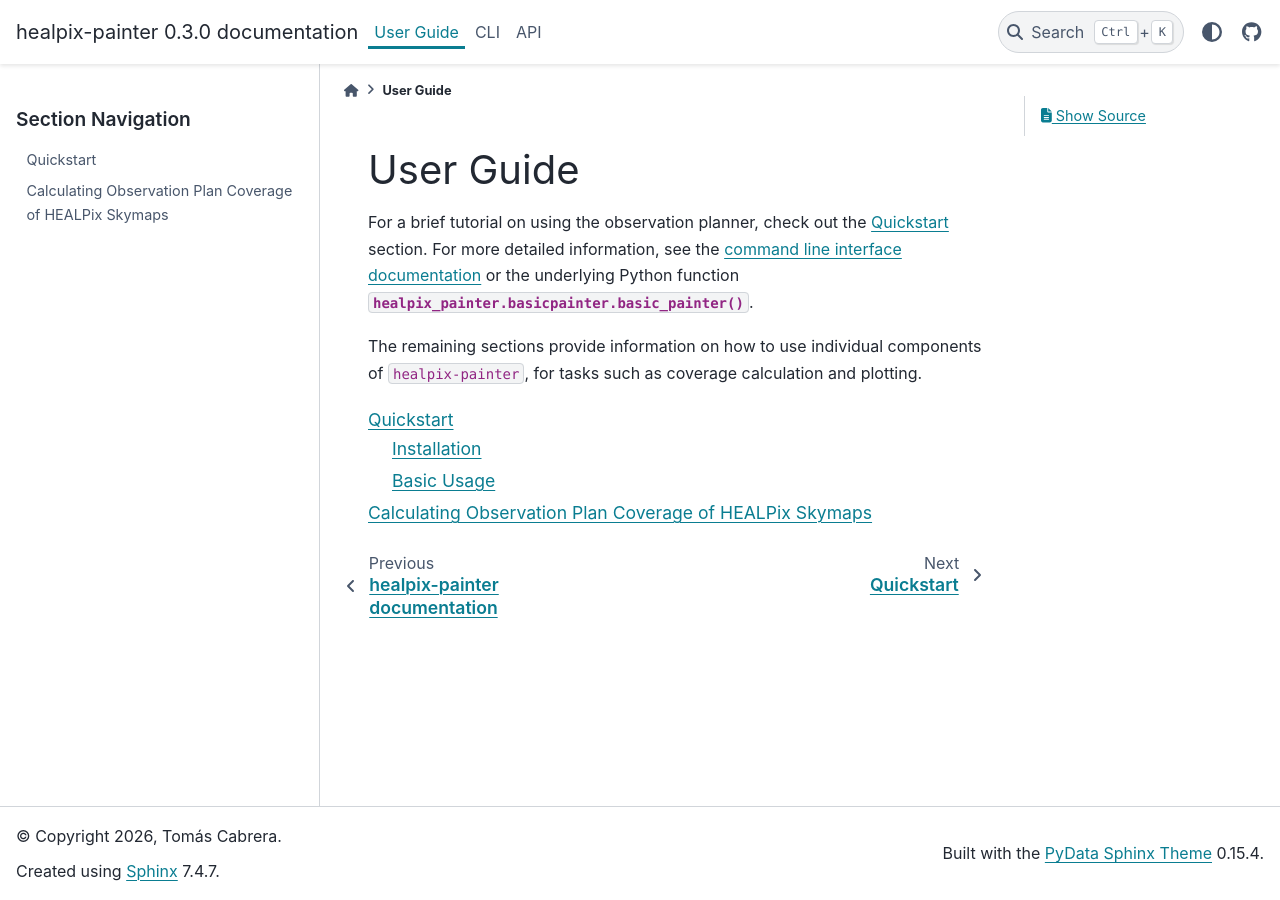
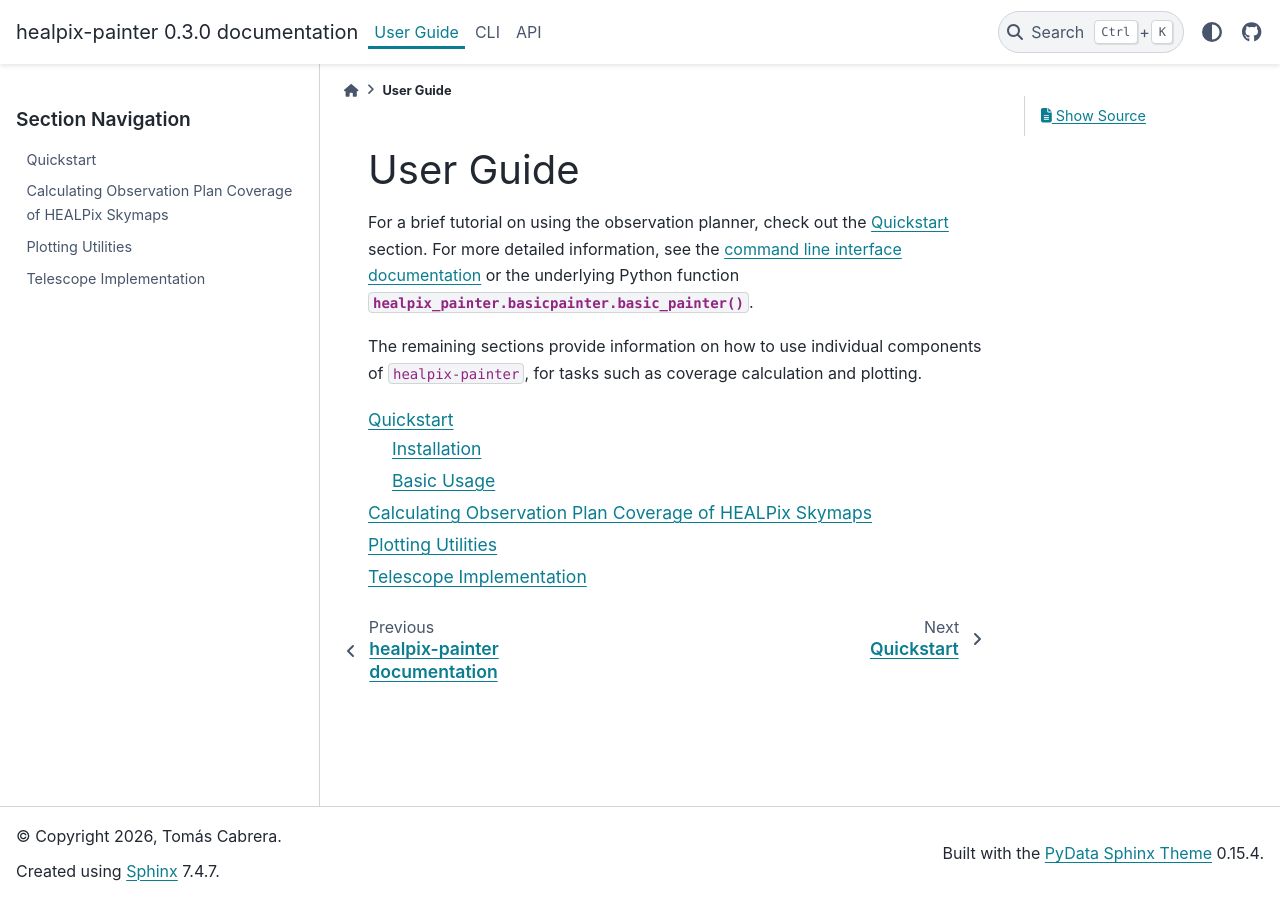
Before and after one commit to tomas-cabrera/healpix-painter, a Sphinx documentation site: the page built from doc/source/user_guide/index.rst, in a window 1280 px wide. Built offline with Sphinx 7.4.7 and the PyData theme 0.15.4, drawn with Linux system fonts in a browser that asks for light colours.

Commit message:
Documentation checkpoint

```diff
--- a/doc/source/user_guide/index.rst
+++ b/doc/source/user_guide/index.rst
@@ -13,3 +13,5 @@ The remaining sections provide information on how to use individual components o
 
    quickstart
    coverage
+   plotting
+   telescopes
--- /dev/null
+++ b/doc/source/user_guide/plotting.rst
@@ -0,0 +1,6 @@
+.. _plotting:
+
+Plotting Utilities
+==================
+
+This section describes the plotting ultilities available in ``healpix-painter``.
--- /dev/null
+++ b/doc/source/user_guide/telescopes.rst
@@ -0,0 +1,6 @@
+.. _telescopes:
+
+Telescope Implementation
+========================
+
+This section describes how telescopes are implemented in ``healpix-painter``, and which telescopes are available.
```
Also changed, not shown: 2 other files.
